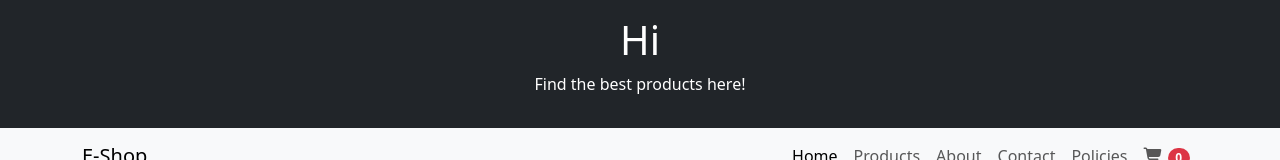
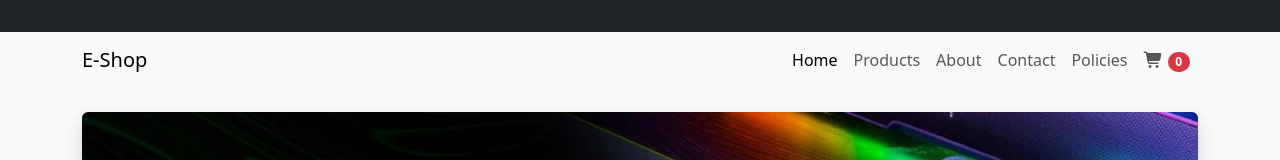
Before and after one commit to arbrillantes/react-ecommerce, a React (Vite) app: page / in a window 1280 px wide. Shown: the top 160 px of the page. Built offline with nearby package versions, Linux system fonts and the light colour scheme; no server answers.

Commit message:
Update header

```diff
--- a/src/components/Header.jsx
+++ b/src/components/Header.jsx
@@ -1,8 +1,7 @@
 const Header = () => {
   return (
     <header className="bg-dark text-white p-3 text-center">
-      <h1>Hi</h1>
-      <p>Find the best products here!</p>
+
     </header>
   );
 };
```
